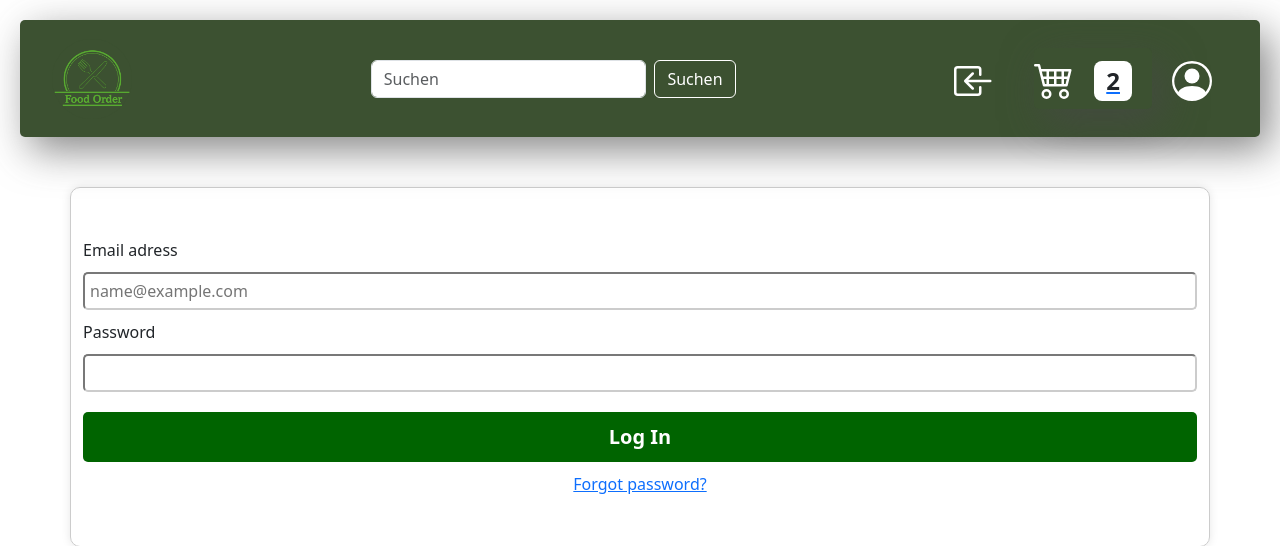
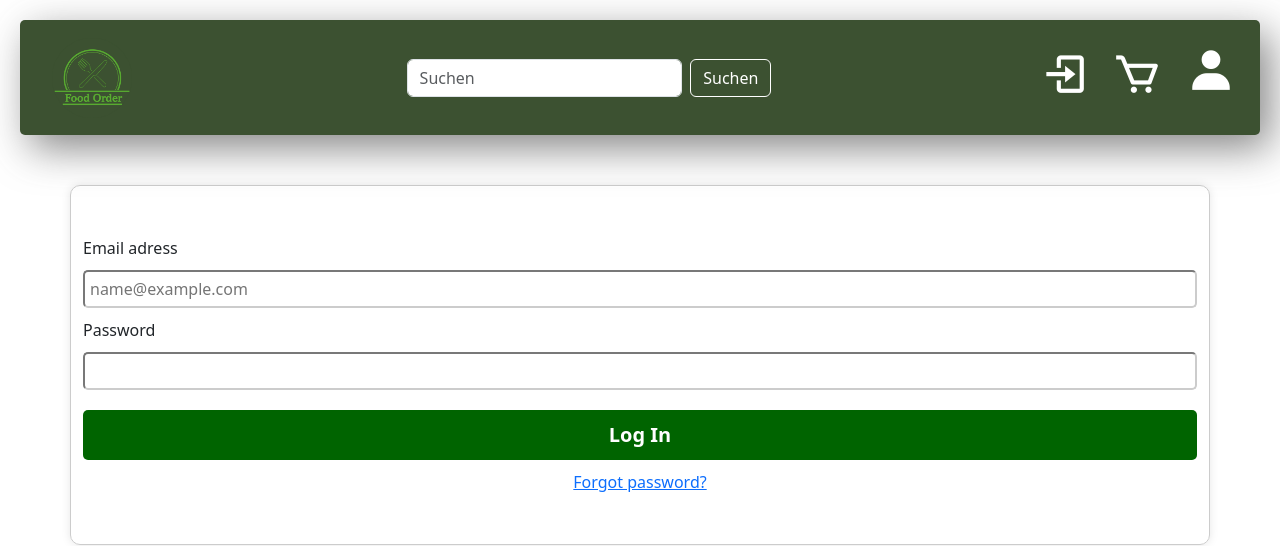
Before and after one commit to gktn-i/ProgLab_8, a PHP site: page /Signin.php in a window 1280 px wide. Shown: the top 546 px of the page. Run offline with PHP 8.4, Linux system fonts and the light colour scheme.

Commit message:
-icon replace -added shadow

```diff
--- a/Navbar.php
+++ b/Navbar.php
@@ -7,6 +7,7 @@
     <title>Food Order</title>
     <link href="https://cdn.jsdelivr.net/npm/bootstrap@5.3.3/dist/css/bootstrap.min.css" rel="stylesheet"
         integrity="sha384-QWTKZyjpPEjISv5WaRU9OFeRpok6YctnYmDr5pNlyT2bRjXh0JMhjY6hW+ALEwIH" crossorigin="anonymous">
+        <link href='https://unpkg.com/boxicons@2.1.4/css/boxicons.min.css' rel='stylesheet'>
     <style>
         .navbar {
             background-color: #3C5131;
@@ -70,6 +71,18 @@
 
         }
 
+        .navbar-icon {
+            font-size: 50px;
+            color: white;
+            transition: all 0.3s ease;
+            margin:12px;
+        }
+
+        .navbar-icon:hover{
+            color: hsl(140, 100%, 20%);
+            transition: opacity 0.3s;
+            text-shadow: 0px 0px 5px rgba(0, 0, 0, 0.4);
+        }
 
     </style>
 </head>
@@ -93,20 +106,22 @@
                 <?php if (isset($_SESSION["user_id"])): ?>
 
                     <a class="navbar-sign" href="Backend/logout.php">
-                        <img src="Frontend/img/login.svg" alt="" class="Sign-img">
+                    <i class='bx bx-log-in' ></i>
                     </a>
                 <?php else: ?>
 
-                    <a class="navbar-sign" href="Signin.php?page=Anmelden">
-                        <img src="Frontend/img/einloggen.svg" alt="" class="Sign-img">
+                    <a class="navbar-icon" href="Signin.php?page=Anmelden">
+                    <i class='bx bx-log-in' ></i>
                     </a>
                 <?php endif; ?>
-                <a class="navbar" href="Order.php?page=Warenkorb">
-                    <img src="Frontend/img/cart.svg" alt="" class="white-img">
-                    <span class="badge bg-white text-dark">2</span>
+                <a class="navbar-icon" href="Order.php?page=Warenkorb">
+                <i class='bx bx-cart' ></i>
+                    <!-- <span class="badge bg-white text-dark">2</span> -->
                 </a>
-                <a class="navbar-brand" href="Profil.php?page=Log In " style="margin-top: 5px;">
-                    <img src="Frontend/img/profil.svg" alt="" class="white-img">
+                <a class="navbar-icon" href="Profil.php?page=Log In " style="margin-top: 5px;"><i class='bx bxs-user'></i>
+
+
+
                 </a>
             </div>
         </div>
--- a/Signin.php
+++ b/Signin.php
@@ -91,6 +91,14 @@ if ($_SERVER["REQUEST_METHOD"] === "POST") {
             font-weight: bold;
             text-align: center;
             font-size: 20px;
+            transition: all 0.3s ease;
+        }
+
+        .btn-login:hover{
+            background-color: white;
+            color: darkgreen;
+            border: 2px solid darkgreen;
+
         }
 
         .btn-close {
--- a/index.php
+++ b/index.php
@@ -31,7 +31,7 @@ session_start();
 
         .mb-4:hover{
             transform: scale(1.05);
-        }
+            box-shadow: rgba(100, 100, 111, 0.3) 0px 7px 29px 0px;        }
 
     </style>
 </head>
--- a/order.php
+++ b/order.php
@@ -119,6 +119,9 @@ session_start();
 <body>
     <?php include 'Navbar.php'; ?>
     <?php include 'Footer.php'; ?>
+
+
+
     <div class="container">
         <h1>Orders</h1>
 
```
